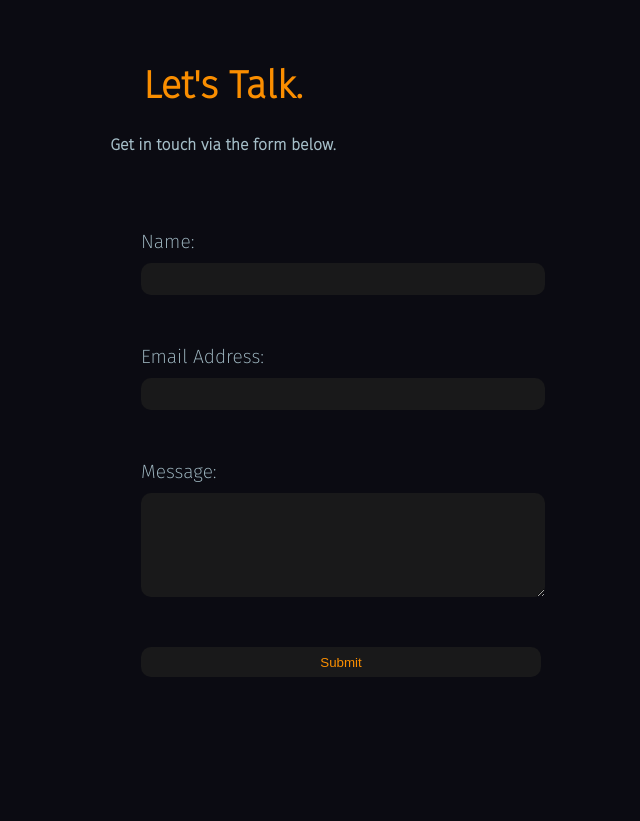
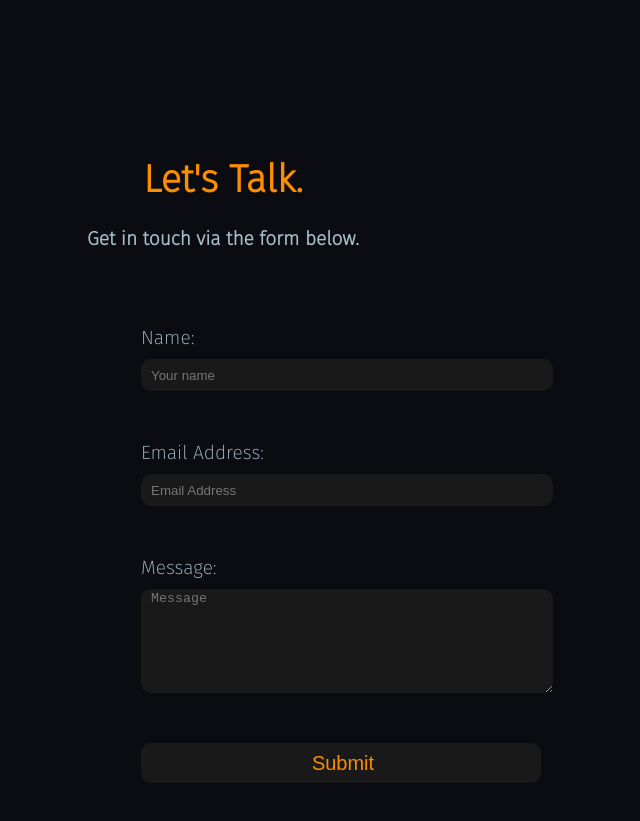
Before and after one commit to gambhirsamarth/Portfolio, a plain HTML site: page Portfolio.html in a window 1280 px wide. Shown: the part 2400-3221 px from the top of the page, without its empty margins (417-1057 px from the left). Before the commit the page ends 3135 px from the top, so only its background shows below. Drawn offline with Linux system fonts and the light colour scheme.

Commit message:
Add files via upload

```diff
--- a/Portfolio.css
+++ b/Portfolio.css
@@ -55,6 +55,8 @@ a{
     color: rgb(250, 142, 0);
     margin-top: 50px;
     margin-bottom: 50px;
+    height: 40px;
+    font-size: 20px;
 }
 
 #submit:hover{
@@ -84,12 +86,16 @@ a{
 .about{
     display: flex;
     flex-direction: column;
-    /* margin-top: 200px; */
     width: 100%;
-    justify-content: center;
-    align-items: center;
+    justify-content:center;
+    align-items:center;
 }
-
+.about p{
+    max-width: 500px;
+    text-align:center;
+    margin-left: 20px;
+    margin-right: 20px;
+}
 .library{
     display: flex;
     justify-content:space-around;
@@ -129,6 +135,7 @@ a{
     width: 400px;
     margin-top: 10px;
     height: 30px;
+    padding-left: 10px;
 }
 
 .form-label{
--- a/Portfolio.html
+++ b/Portfolio.html
@@ -36,7 +36,7 @@
         <p>I enjoy turning complex problems into simple, beautiful and intuitive designs. When I'm not pushing pixels, you'll find me clicking pictures of my surroundings.</p>
     </div>
 
-    <h5 style="text-align: center;">Languages/Library/Technology</h5>
+    <h4 style="text-align: center;">Languages/Library/Technology</h4>
 
     <div class="library">
         <ul type="none" class="library">
@@ -61,16 +61,16 @@
 
     <h1 id="letstalk" class="headings">Let's Talk.</h1>
     <div>
-        <h5 style="text-align: center;">Get in touch via the form below.</h5>
-        <form class="form">
+        <h4 style="text-align: center;">Get in touch via the form below.</h4>
+        <form class="form" autocomplete="off">
             <label for="name" class="form-label">Name: </label>
-            <input id="name" name="name" class="form-input">
+            <input id="name" name="name" class="form-input" placeholder="Your name" required>
 
             <label for="email" class="form-label">Email Address: </label>
-            <input id="email" name="email" class="form-input">
+            <input id="email" name="email" class="form-input" placeholder="Email Address" required>
 
             <label for="message" class="form-label">Message: </label>
-            <textarea id="message" name="message" class="form-input"></textarea>
+            <textarea id="message" name="message" class="form-input" placeholder="Message" required></textarea>
 
             <input type="submit" class="form-input" id="submit">
         </form>
```
